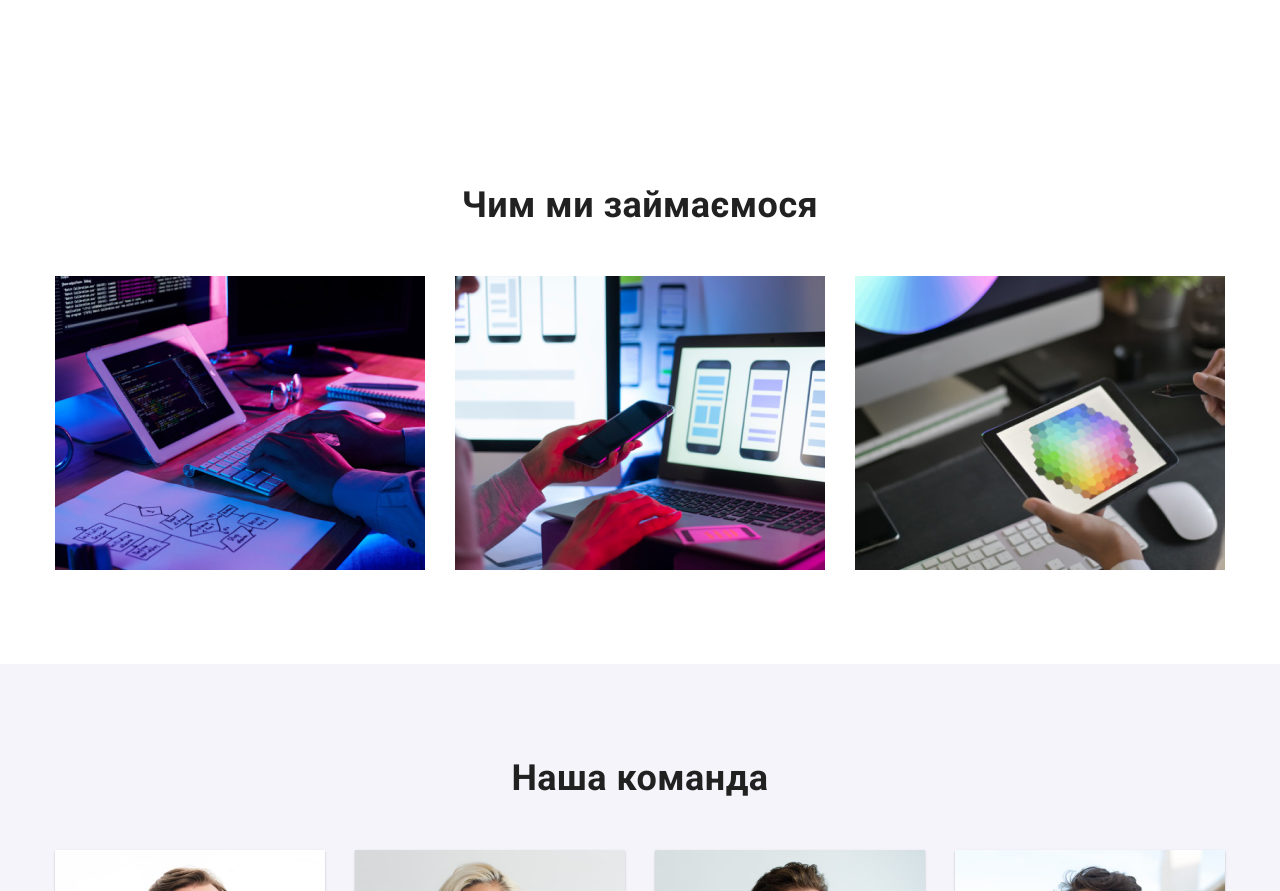
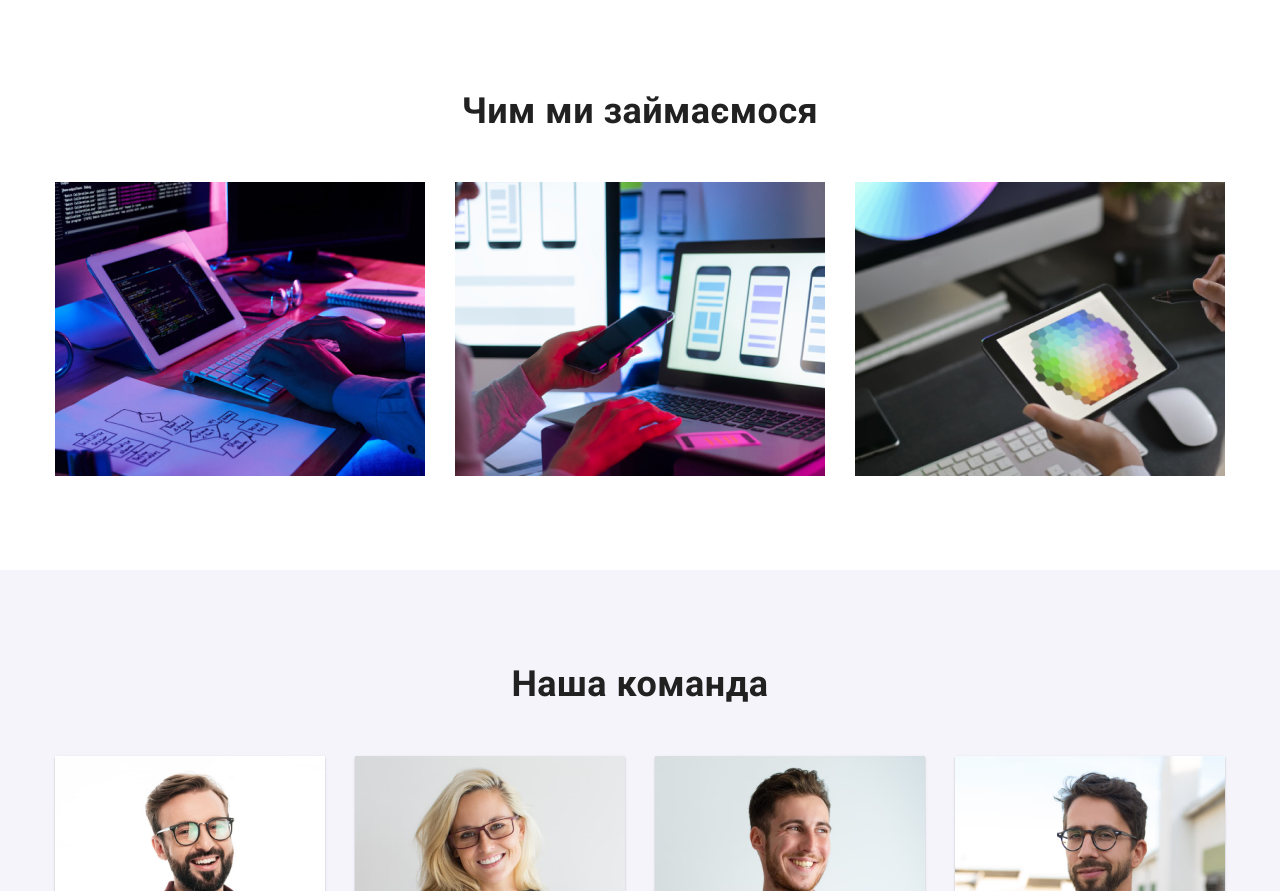
Before and after one commit to NataliiaDyrkach/goit-markup-hw-04, a plain HTML site: page index.html in a window 1280 px wide. Shown: the part 1026-1917 px from the top of the page. Drawn offline with nearby package versions, Linux system fonts and the light colour scheme.

Commit message:
ДЗ4 зменьшили у секції3 падінг-топ

```diff
--- a/css/styles.css
+++ b/css/styles.css
@@ -221,7 +221,7 @@ a {
 
 /* < !-- СЕКЦІЯ3 ФОТО --> */
 .photo-section {
-  border-top: 0;
+  padding-top: 0;
 }
 
 .photo-list {
```
